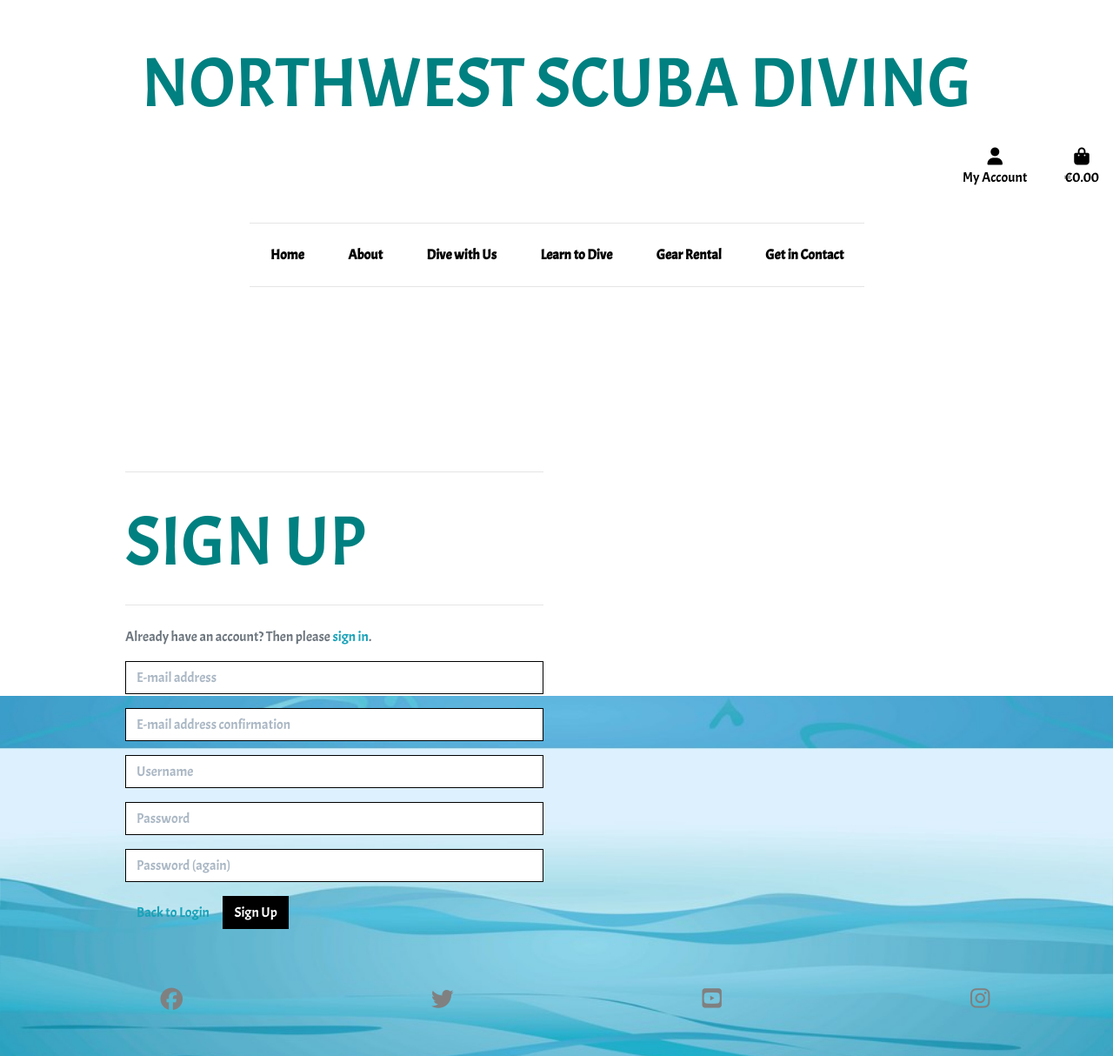
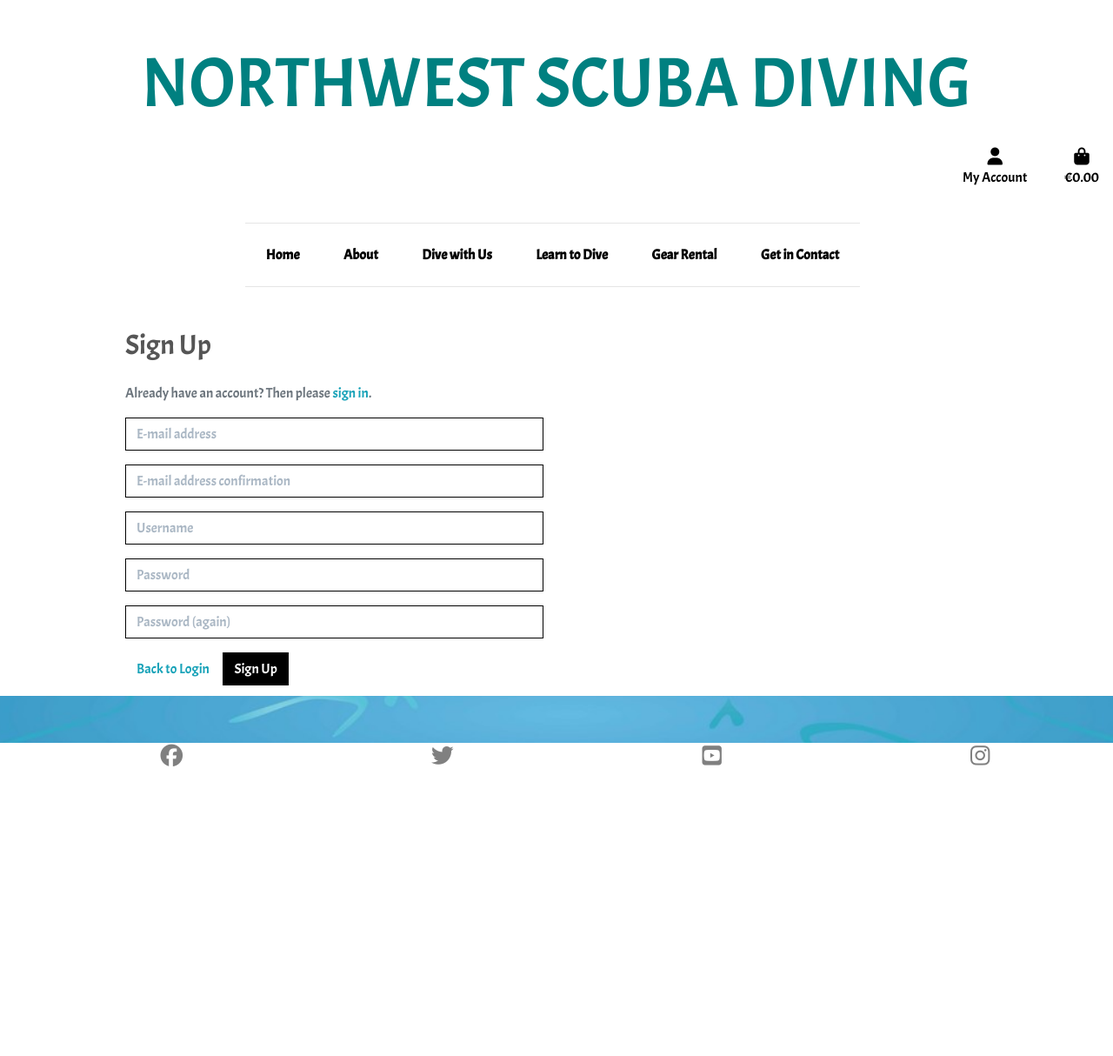
Before and after one commit to lisa-butler/Northwest-Scuba-Diving, a Django app: page /accounts/signup/ in a window 1280 px wide. Shown: the whole page at 87% size. After the commit the page ends 881 px from the top, so only its background shows below. Run offline with Django 3.2, Linux system fonts and the light colour scheme; some libraries are stand-ins or nearby versions.

Commit message:
Change style of signin/up pages. Footer added

```diff
--- a/home/templates/home/about.html
+++ b/home/templates/home/about.html
@@ -5,7 +5,7 @@
 {% endblock %}
 
 {% block content %}
-<div class="container h-100">
+<div class="container">
     <div class="row">
         <div class="col text-center mt-3">
             <h1 class="display-4 text-black header">About</h1>
--- a/home/templates/home/get_in_contact.html
+++ b/home/templates/home/get_in_contact.html
@@ -16,7 +16,7 @@
 <div class="card">
 
     <!--Section: Contact v.2-->
-    <section class="mb-4">
+    <section class="mb-4 card_contents">
 
         <!--Section description-->
         <p class="text-center w-responsive mx-auto mb-5">Drop us a message and we will get back in touch asap!</p>
@@ -79,8 +79,8 @@
 
                 </form>
 
-                <div class="text-center text-md-left">
-                    <a class="btn btn-primary" onclick="document.getElementById('contact-form').submit();">Send</a>
+                <div class="text-center">
+                    <a class="btn btn-primary" onclick="document.getElementById('contact-form').submit();" href="{% url 'message_sent' %}">Send</a>
                 </div>
                 <div class="status"></div>
             </div>
--- a/home/templates/home/index.html
+++ b/home/templates/home/index.html
@@ -5,7 +5,7 @@
 {% endblock %}
 
 {% block content %}
-    <div class="container h-100">
+    <div class="container">
         <div class="row">
             <div class="col-7 col-md-12 my-auto text-center">
                 <h1 class="display-4 text-black header">
--- a/home/urls.py
+++ b/home/urls.py
@@ -5,5 +5,6 @@ from . import views
 urlpatterns = [
     path('', views.index, name='home'),
     path('about', views.about, name='about'),
-    path('get_in_contact', views.get_in_contact, name='get_in_contact')
+    path('get_in_contact', views.get_in_contact, name='get_in_contact'),
+    path('message_sent', views.message_sent, name='message_sent'),
 ]
--- a/home/views.py
+++ b/home/views.py
@@ -18,3 +18,8 @@ def get_in_contact(request):
     """ A view to return the get_in_contact page """
 
     return render(request, 'home/get_in_contact.html')
+
+def message_sent(request):
+    """ A view to return the message_sent page """
+
+    return render(request, 'home/message_sent.html')
--- a/products/templates/products/courses.html
+++ b/products/templates/products/courses.html
@@ -5,7 +5,7 @@
 {% endblock %}
 
 {% block content %}
-    <div class="overlay"></div>
+    <!-- <div class="overlay"></div> -->
     <div class="container-fluid">
         <div class="row">
             <div class="col text-center mt-3">
@@ -17,8 +17,8 @@
                 <div class="row mt-1 mb-2"></div>
                 <div class="row">
                     {% for product in products %}
-                        <div class="col-sm-8 col-md-8 col-lg-6 col-xl-6">
-                            <div class="card h-100 border-0">
+                        <div class="product_card col-sm-8 col-md-8 col-lg-6 col-xl-6">
+                            <div class="card h-100 border-0 ">
                                 {% if product.image %}
                                 <a href="{% url 'product_detail' product.id %}">
                                     <img class="card-img-top img-fluid" src="{{ product.image.url }}" alt="{{ product.name }}">
--- a/products/templates/products/gear.html
+++ b/products/templates/products/gear.html
@@ -17,7 +17,7 @@
                 <div class="row mt-1 mb-2"></div>
                 <div class="row">
                     {% for product in products %}
-                        <div class="col-sm-8 col-md-8 col-lg-6 col-xl-6">
+                        <div class="product_card col-sm-8 col-md-8 col-lg-6 col-xl-6">
                             <div class="card h-100 border-0">
                                 {% if product.image %}
                                 <a href="{% url 'product_detail' product.id %}">
--- a/products/templates/products/qualified.html
+++ b/products/templates/products/qualified.html
@@ -17,7 +17,7 @@
                 <div class="row mt-1 mb-2"></div>
                 <div class="row">
                     {% for product in products %}
-                        <div class="col-sm-8 col-md-8 col-lg-6 col-xl-6">
+                        <div class="product_card col-sm-8 col-md-8 col-lg-6 col-xl-6">
                             <div class="card h-100 border-0">
                                 {% if product.image %}
                                 <a href="{% url 'product_detail' product.id %}">
--- a/static/css/base.css
+++ b/static/css/base.css
@@ -1,5 +1,6 @@
 html {
     height: 100%;
+
 }
 
 body {
@@ -8,6 +9,7 @@ body {
     height: calc(100vh - 164px);
     color: #555;
     font-family: 'Acme', sans-serif;
+
 }
 
 /* from Bulma */
@@ -90,7 +92,9 @@ body {
     cursor: pointer;
 }
 
-.header {
+.product_card {
+    margin-bottom: 1rem;
+
 
 }
 
@@ -98,6 +102,8 @@ body {
     /* Add shadows to create the "card" effect */
     box-shadow: 0 4px 8px 0 rgba(0,0,0,0.2);
     transition: 0.3s;
+
+
   }
 
 /* On mouse-over, add a deeper shadow */
@@ -115,7 +121,8 @@ body {
 }
 
 footer {
-    height: 80px;
+    height: 2rem;
+    background-color: white;
 }
 
 .social-networks {
@@ -123,7 +130,7 @@ footer {
     display: flex;
     justify-content: space-around;
     margin-top: 4em;
-    margin-bottom: 2em;
+    margin-bottom: 0;
 }
 
 .social-networks > li {
@@ -137,6 +144,9 @@ footer {
     color: gray;
 }
 
+.card_contents {
+    margin: 1em;
+}
 
 
 /* ------------------------------- bootstrap toasts */
@@ -424,14 +434,14 @@ footer {
       }
 
       .header-container {
-          padding-top: 164px;
+          padding-top: 1rem;
       }
   }
 
   /* pad the top a bit when navbar is collapsed on mobile */
   @media (max-width: 991px) {
       .header-container {
-          padding-top: 116px;
+          padding-top: 1rem;
       }
 
       body {
--- a/templates/allauth/account/base.html
+++ b/templates/allauth/account/base.html
@@ -4,7 +4,7 @@
     <div class="container header-container">
         <div class="overlay"></div>
         <div class="row">
-            <div class="col-6">
+            <div class="col-12 col-md-6">
                 <div class="allauth-form-inner-content">
                     {% block inner_content %}
                     {% endblock %}
--- a/templates/allauth/account/login.html
+++ b/templates/allauth/account/login.html
@@ -7,9 +7,7 @@
 
 {% block inner_content %}
 
-<hr>
-<h2 class="logo-font mb-4">{% trans "Sign In" %}</h2>
-<hr>
+<h2 class="mb-4">{% trans "Sign In" %}</h2>
 
 {% get_providers as socialaccount_providers %}
 
--- a/templates/allauth/account/signup.html
+++ b/templates/allauth/account/signup.html
@@ -5,9 +5,8 @@
 {% block head_title %}{% trans "Signup" %}{% endblock %}
 
 {% block inner_content %}
-<hr>
-<h2 class="logo-font mb-4">{% trans "Sign Up" %}</h2>
-<hr>
+
+<h2 class="mb-4">{% trans "Sign Up" %}</h2>
 
 <p>{% blocktrans %}Already have an account? Then please <a href="{{ login_url }}">sign in</a>.{% endblocktrans %}</p>
 
--- a/templates/base.html
+++ b/templates/base.html
@@ -126,6 +126,8 @@
         $('.toast').toast('show');
     </script>
     {% endblock %}
+
+  </body>
   <footer id="footer">
     <ul class="social-networks">
       <li>
@@ -147,7 +149,4 @@
     </ul>
   </footer>
 
-
-  </body>
-
 </html>
--- a/templates/includes/mobile_top_header.html
+++ b/templates/includes/mobile_top_header.html
@@ -1,6 +1,18 @@
-<li class="list-inline-item">
-    <a class="text-black nav-link d-block d-lg-none" href="#" id="mobile-search" data-toggle="dropdown" aria-haspopup="true" aria-expanded="false">
-    </a>
+
+    <div class="dropdown-menu border-0 w-100 p-3 rounded-0 my-0" aria-labelledby="mobile-search">
+        <form class="form" method="GET" action="{% url 'products' %}">
+            <div class="input-group w-100">
+                <input class="form-control border border-black rounded-0" type="text" name="q" placeholder="Search our site">
+                <div class="input-group-append">
+                    <button class="form-control form-control btn btn-black border border-black rounded-0" type="submit">
+                        <span class="icon">
+                            <i class="fas fa-search"></i>
+                        </span>
+                    </button>
+                </div>
+            </div>
+        </form>
+    </div>
 </li>
 <li class="list-inline-item dropdown">
     <a class="text-black nav-link d-block d-lg-none" href="#" id="user-options" data-toggle="dropdown" aria-haspopup="true" aria-expanded="false">
@@ -12,9 +24,9 @@
     <div class="dropdown-menu border-0" aria-labelledby="user-options">
         {% if request.user.is_authenticated %}
             {% if request.user.is_superuser %}
-                <a href="{% url 'account_logout' %}" class="dropdown-item">Product Management</a>
+                <a href="{% url 'add_product' %}" class="dropdown-item">Product Management</a>
             {% endif %}
-            <a href="" class="dropdown-item">My Profile</a>
+            <a href="{% url 'profile' %}" class="dropdown-item">My Profile</a>
             <a href="{% url 'account_logout' %}" class="dropdown-item">Logout</a>
         {% else %}
             <a href="{% url 'account_signup' %}" class="dropdown-item">Register</a>
@@ -28,9 +40,9 @@
             <div><i class="fas fa-shopping-bag fa-lg"></i></div>
             <p class="my-0">
                 {% if grand_total %}
-                    €{{ grand_total|floatformat:2 }}
+                    ${{ grand_total|floatformat:2 }}
                 {% else %}
-                    €0.00
+                    $0.00
                 {% endif %}
             </p>
         </div>
```
Also changed, not shown: home/templates/home/message_sent.html (added, +17 -0 lines). Lines whose indentation alone changed are shown as unchanged.
